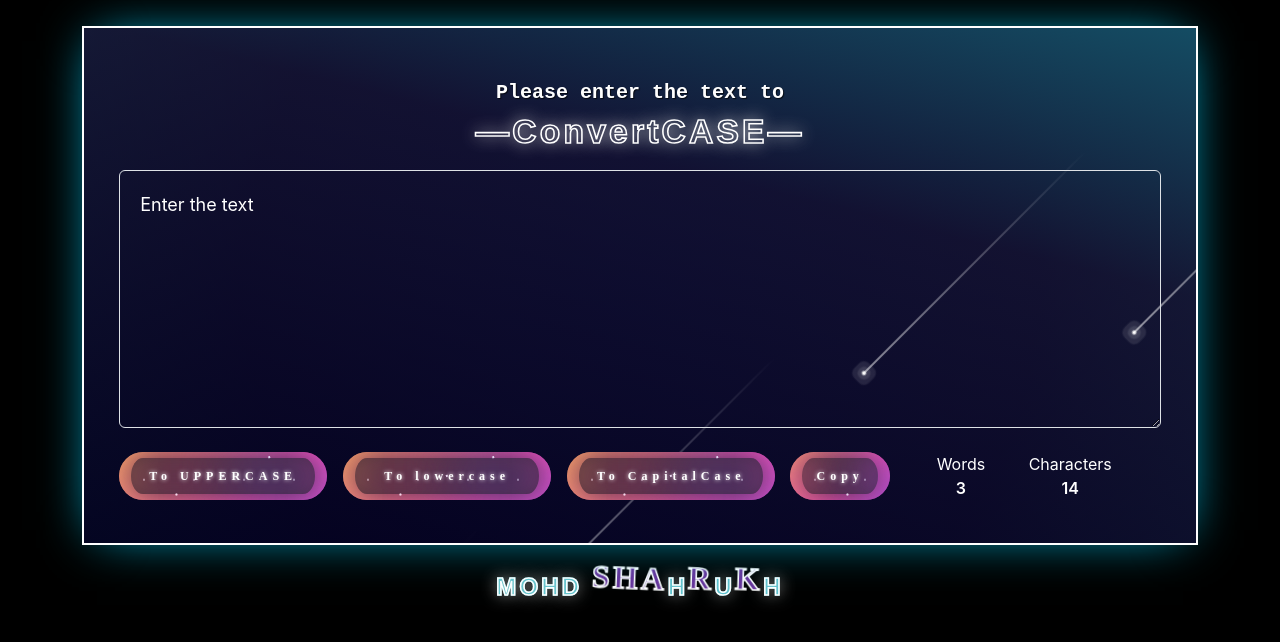
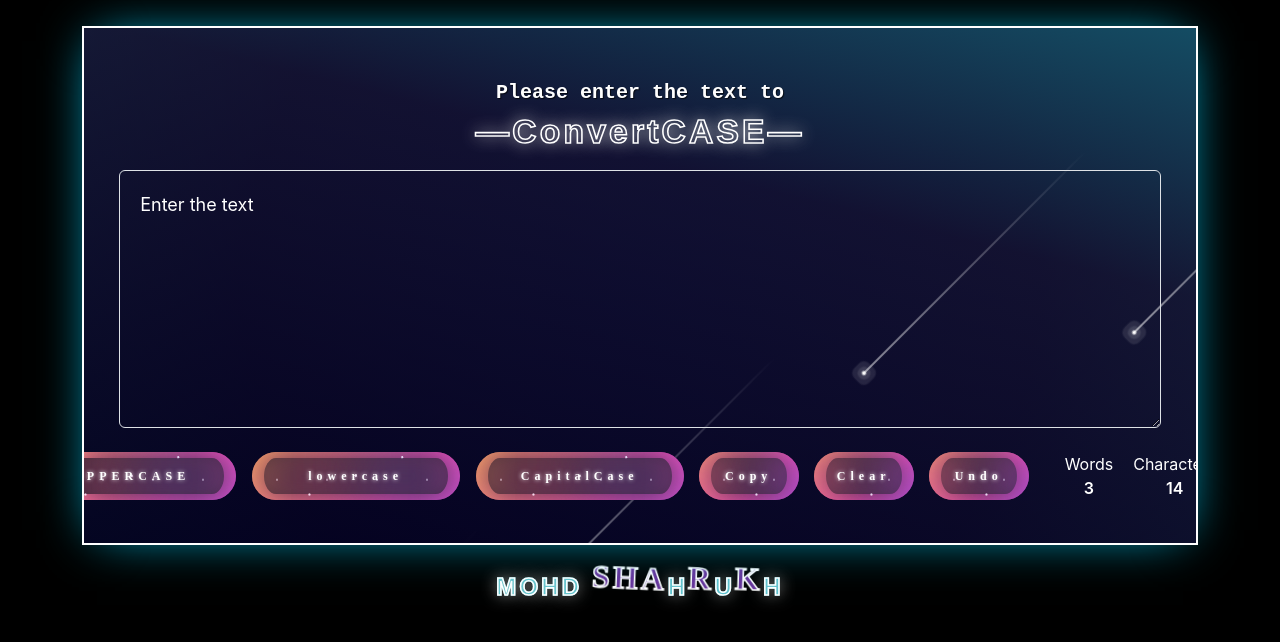
Before and after one commit to m0hdShahrukh/my-app, a React (Create React App) app: page / in a window 1280 px wide. Shown: the top 642 px of the page. Built offline with nearby package versions, Linux system fonts and the light colour scheme.

Commit message:
Fixed Issue with Uppercase

```diff
--- a/src/components/TextForm.js
+++ b/src/components/TextForm.js
@@ -17,6 +17,30 @@ export default function TextForm(props) {
         console.log("Capital Case Clicked" + text);
         let newText = text.toLowerCase().replace(/\b\w/g, (char) => char.toUpperCase());
         setText(newText);
+    };
+    const handleUndo = () => {
+        if (historyIndex > 0) {
+            const newIndex = historyIndex - 1;
+            setHistoryIndex(newIndex);
+            setText(history[newIndex]);
+        }
+    };
+    const [history, setHistory] = useState(['Enter the text']);
+    const [historyIndex, setHistoryIndex] = useState(0);
+
+    const updateText = (newText) => {
+        const newHistory = history.slice(0, historyIndex + 1);
+        newHistory.push(newText);
+        setHistory(newHistory);
+        setHistoryIndex(newHistory.length - 1);
+        setText(newText);
+    };
+    const handleClear = () => updateText('');
+    const handleKeyDown = (e) => {
+        if (e.ctrlKey && e.key === 'z') {
+            e.preventDefault();
+            handleUndo();
+        }
     };
     const handleUPClickCopy = () => {
         let newText = text.replace(/\b\w/g, (char) => char.toUpperCase());
@@ -63,13 +87,13 @@ export default function TextForm(props) {
                     <h4 htmlFor="myBox" className="form-title">{props.heading}</h4>
                     <div class="title-2"><span>ConvertCASE</span></div>
                     <div className="input-container">
-                        <textarea className="input-mail form-control" value={text} onChange={handdleOnChange} id="myBox" rows="8"></textarea>
+                        <textarea className="input-mail form-control" value={text} onChange={handdleOnChange}  onKeyDown={handleKeyDown} id="myBox" rows="8"></textarea>
                     </div>
                 </div>
                 <div className="form-container-main">
                     <span className='button-container'>
                         <button className="btn my-btn btn-primary" type="button" onClick={handdleUPclick}>  <strong>
-                            To UPPERCASE
+                            UPPERCASE
                         </strong>
                             <div id="container-stars">
                                 <div id="stars"></div>
@@ -83,7 +107,7 @@ export default function TextForm(props) {
                     </span>
                     <span className='button-container mx-3'>
                         <button className="btn my-btn btn-primary" type="button" onClick={handdleUPclickL}>  <strong>
-                            To lowercase
+                            lowercase
                         </strong>
                             <div id="container-stars">
                                 <div id="stars"></div>
@@ -97,7 +121,7 @@ export default function TextForm(props) {
                     </span>
                     <span className='button-container ml-3'>
                         <button className="btn my-btn btn-primary" type="button" onClick={handleUPClickC}>  <strong>
-                            To CapitalCase
+                            CapitalCase
                         </strong>
                             <div id="container-stars">
                                 <div id="stars"></div>
@@ -124,8 +148,32 @@ export default function TextForm(props) {
                         </button>
 
                     </span>
+                    <span className='button-container copy ml-3'>
+                        <button className="btn my-btn clear btn-primary" type="button" onClick={handleClear}><strong>Clear</strong>
+                        <div id="container-stars">
+                                <div id="stars"></div>
+                            </div>
+
+                            <div id="glow">
+                                <div class="circle"></div>
+                                <div class="circle"></div>
+                            </div>
+                        </button>
+                    </span>
+                    <span className='button-container copy ml-3'>
+                        <button className="btn my-btn btn-primary" type="button" onClick={handleUndo}>
+                            <strong>Undo</strong>
+                            <div id="container-stars">
+                                <div id="stars"></div>
+                            </div>
+                            <div id="glow">
+                                <div className="circle"></div>
+                                <div className="circle"></div>
+                            </div>
+                        </button>
+                    </span>
                     <span className="count mx-3">
-                        <span>Words <span className='counting'>{text.split(" ").length}</span></span> <span>Characters <span className='counting'>{text.length}</span></span>
+                        <span>Words <span className='counting'>{text.trim().split(/\s+/).filter(word => word !== '').length}</span></span> <span>Characters <span className='counting'>{text.length}</span></span>
                     </span>
                 </div>
                 <section class="bg-stars">
```
